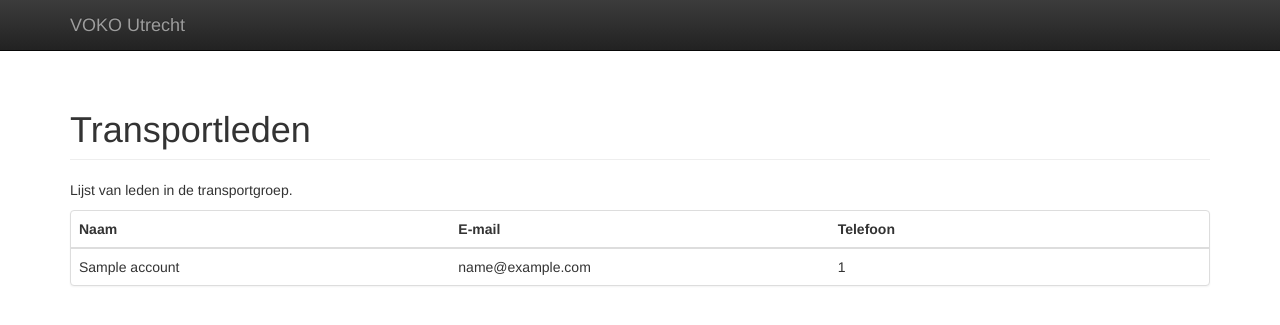
After one commit to VOKO-Utrecht/voko, a Django app: template webapp/templates/transport/members.html in a window 1280 px wide. The commit adds this page. Shown: the top 325 px of the page. Run offline with Django 4.2, Linux system fonts and the light colour scheme; the template is opened without the code that fills it: most values are stand-ins (such as "Sample title", 1, 10 or a date in 2020); some libraries are stand-ins or nearby versions.

Commit message:
transport member + car pages

```diff
--- a/webapp/templates/base.html
+++ b/webapp/templates/base.html
@@ -43,18 +43,22 @@
             <li><a href="/">Home</a></li>
             <li><a href="{% url 'view_products' %}">Producten</a></li>
             <li><a href="{% url 'docs.document_overview' %}">Documenten</a></li>
-            {% if 'Transportcoordinatoren' in user.flat_groups or 'Admin' in user.flat_groups or user.is_superuser %}
+            {% if 'Transportcoordinatoren' in user.flat_groups or 'Transport' in user.flat_groups or 'Admin' in user.flat_groups or user.is_superuser %}
             <li class="dropdown">
               <a href="#" class="dropdown-toggle" data-toggle="dropdown">Transport<span class="caret"></span></a>
               <ul class="dropdown-menu" role="menu">
-                <li><a href="{% url 'groupmanager' %}">Transport leden</a></li>
-                <li><a href="{% url 'schedule' %}">Transport schema</a></li>
+                {% if 'Transportcoordinatoren' in user.flat_groups or 'Admin' in user.flat_groups or user.is_superuser %}
+                  <li><a href="{% url 'groupmanager' %}">Leden beheer</a></li>
+                {% endif %}
+                <li><a href="{% url 'members' %}">Leden</a></li>
+                <li><a href="{% url 'schedule' %}">Schema</a></li>
+                <li><a href="{% url 'cars' %}">Auto’s</a></li>
               </ul>
             </li>
             {% else %}
             <li><a href="{% url 'schedule' %}">Transport</a></li>
             {% endif %}
-            {% if 'Uitdeel' in user.flat_groups or 'Uitdeelcoordinatoren' in user.flat_groups %}
+            {% if 'Uitdeel' in user.flat_groups or 'Uitdeelcoordinatoren' in user.flat_groups or 'Admin' in user.flat_groups or user.is_superuser  %}
               <li><a href="{% url 'distribution-schedule' %}">Uitdeel</a></li>
             {% endif %}
             <li><a href="{% url 'contact' %}">Contact</a></li>
--- /dev/null
+++ b/webapp/templates/transport/members.html
@@ -0,0 +1,30 @@
+{% extends 'base.html' %}
+{% load bootstrap3 %}
+{% block title %}Contact{% endblock %}
+{% block content %}
+    <h1 class="page-header">Transportleden</h1>
+    <p>
+        Lijst van leden in de transportgroep.
+    </p>
+    <!-- Table -->
+    <div class="panel panel-default">
+        <table class="table">
+            <thead>
+            <tr>
+                <th>Naam</th>
+                <th>E-mail</th>
+                <th>Telefoon</th>
+            </tr>
+            </thead>
+            <tbody>
+            {% for account in object_list %}
+            <tr class="account">
+                <td class="col-md-2">{{ account.get_full_name }}</td>
+                <td class="col-md-2">{{ account.email }}</td>
+                <td class="col-md-2">{{ account.userprofile.phone_number }}</td>
+            </tr>
+            {% endfor %}
+            </tbody>
+        </table>
+    </div>
+{% endblock %}
--- a/webapp/transport/urls.py
+++ b/webapp/transport/urls.py
@@ -1,9 +1,10 @@
 from django.conf.urls import url
-from .views import Schedule, Ride, Cars, Groupmanager
+from .views import Schedule, Ride, Cars, Groupmanager, Members
 
 urlpatterns = (
     url(r'^schedule/$', Schedule.as_view(), name="schedule"),
     url(r'^ride/(?P<slug>[-\w]+)/$', Ride.as_view(), name="ride"),
     url(r'^cars/$', Cars.as_view(), name="cars"),
+    url(r'^members/$', Members.as_view(), name="members"),
     url(r'^groupmanager/$', Groupmanager.as_view(), name="groupmanager")
 )
```
Also changed, not shown: webapp/transport/mixins.py (+11 -0 lines), webapp/transport/views.py (+11 -3 lines).
